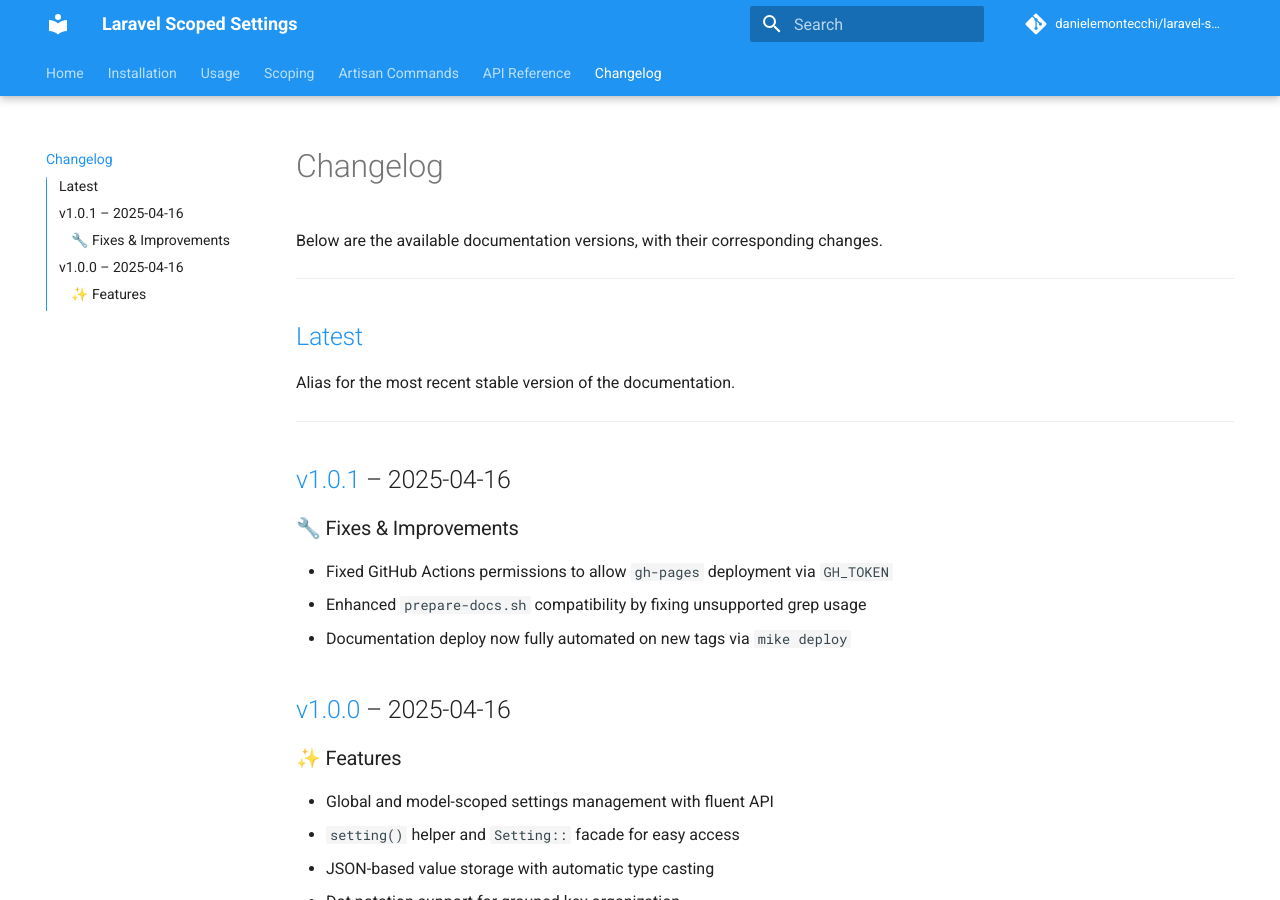
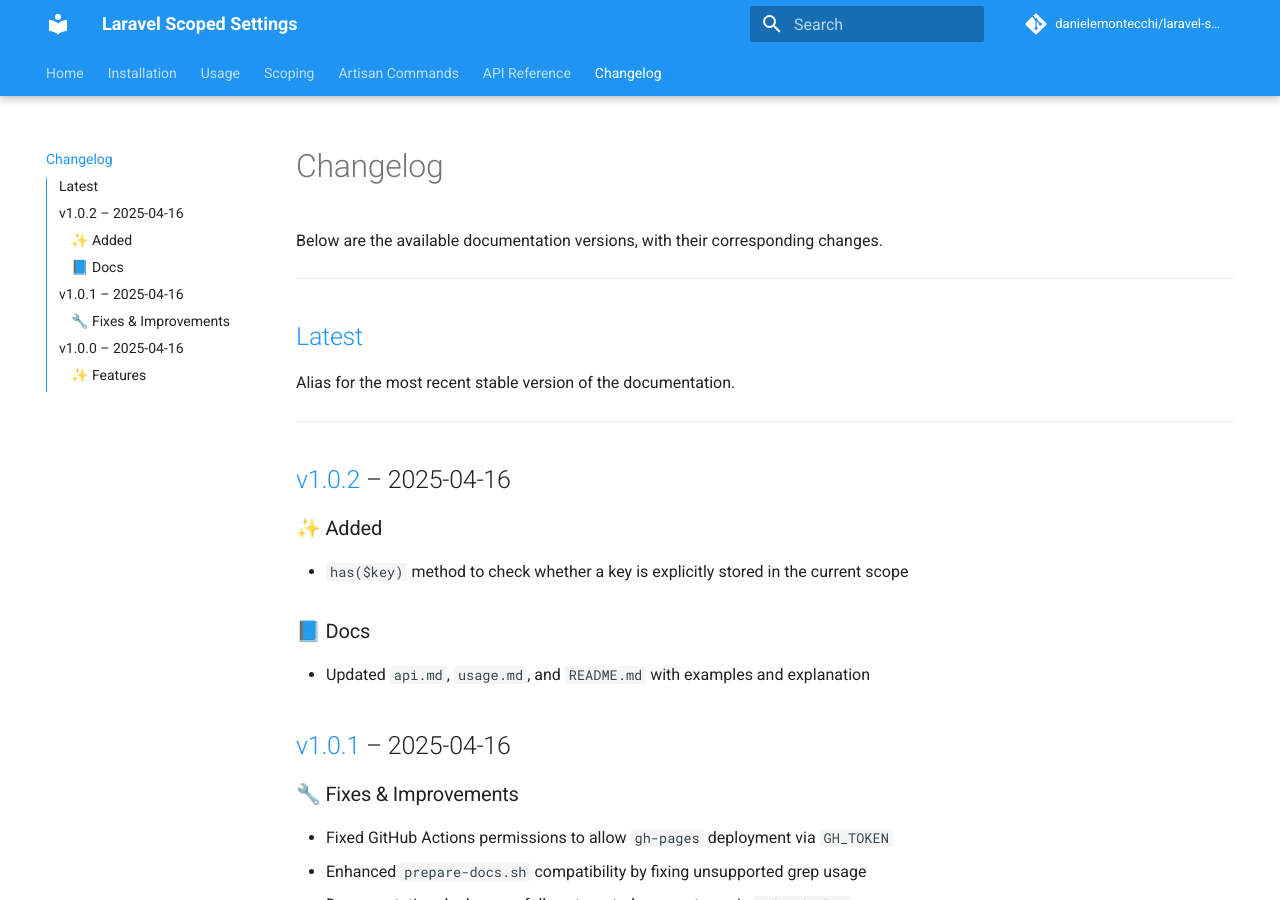
Before and after one commit to danielemontecchi/laravel-scoped-settings, an MkDocs documentation site: the page built from docs/changelog.md, in a window 1280 px wide and 900 px high. Built offline with MkDocs 1.6.1 and Material for MkDocs 9.7.7, drawn with Linux system fonts in a browser that asks for light colours; comment, search, counter and statistics services are not loaded; the version menu is left out.

Commit message:
feat #11: implemented has($key) method

```diff
--- a/docs/changelog.md
+++ b/docs/changelog.md
@@ -10,7 +10,17 @@ Alias for the most recent stable version of the documentation.
 
 ---
 
-## [v1.0.1](https://danielemontecchi.github.io/laravel-scoped-settings/1.0.1/) – 2025-04-16
+## [v1.0.2](https://danielemontecchi.github.io/laravel-scoped-settings/v1/) – 2025-04-16
+
+### ✨ Added
+
+- `has($key)` method to check whether a key is explicitly stored in the current scope
+
+### 📘 Docs
+
+- Updated `api.md`, `usage.md`, and `README.md` with examples and explanation
+
+## [v1.0.1](https://danielemontecchi.github.io/laravel-scoped-settings/v1/) – 2025-04-16
 
 ### 🔧 Fixes & Improvements
 
@@ -18,7 +28,7 @@ Alias for the most recent stable version of the documentation.
 - Enhanced `prepare-docs.sh` compatibility by fixing unsupported grep usage
 - Documentation deploy now fully automated on new tags via `mike deploy`
 
-## [v1.0.0](https://danielemontecchi.github.io/laravel-scoped-settings/1.0.0/) – 2025-04-16
+## [v1.0.0](https://danielemontecchi.github.io/laravel-scoped-settings/v1/) – 2025-04-16
 
 ### ✨ Features
 
```
Also changed, not shown: CHANGELOG.md (+11 -1 lines), README.md (+5 -0 lines), docs/api.md (+13 -0 lines), docs/partials/version-warning.md (+1 -0 lines), docs/usage.md (+10 -0 lines), 4 other files.
